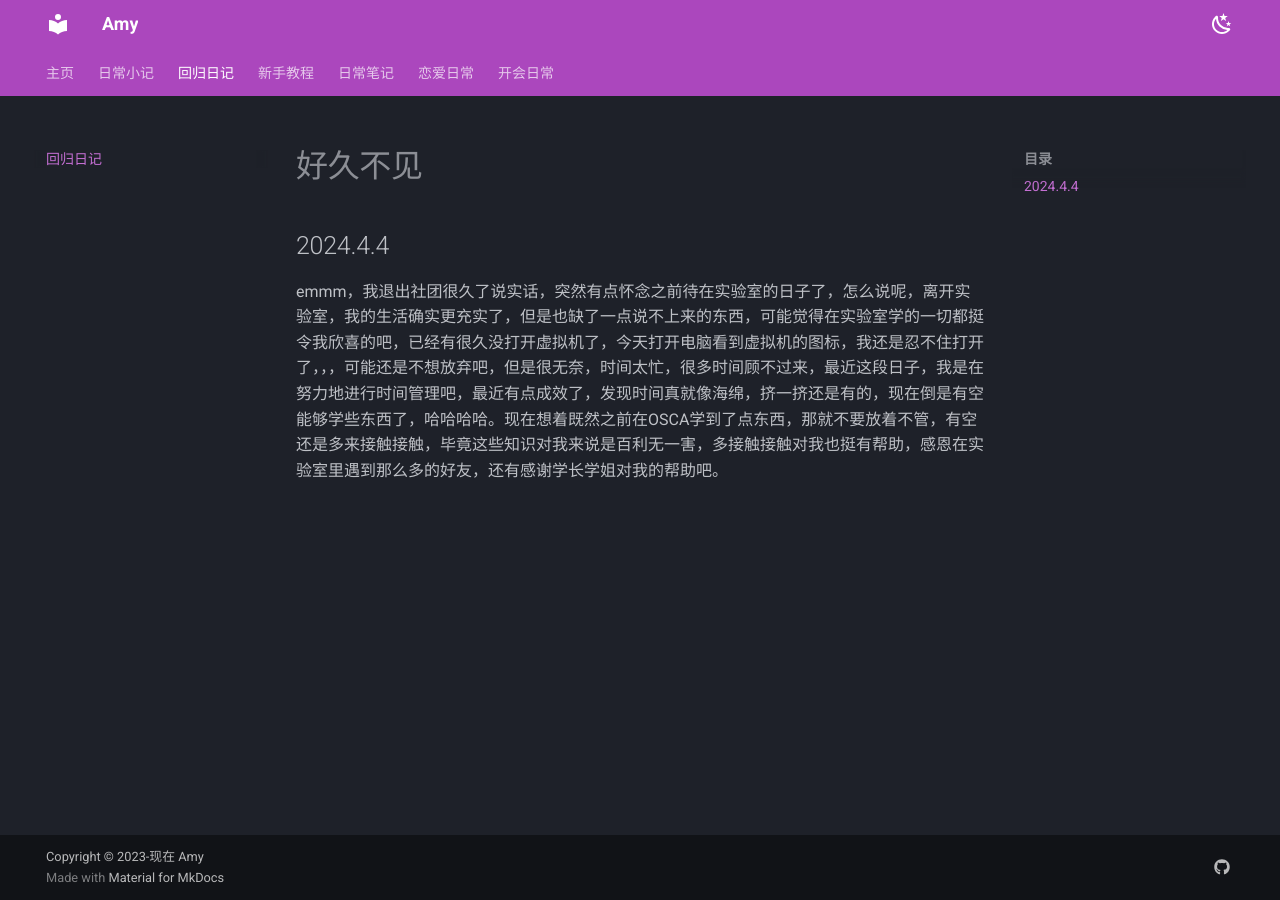
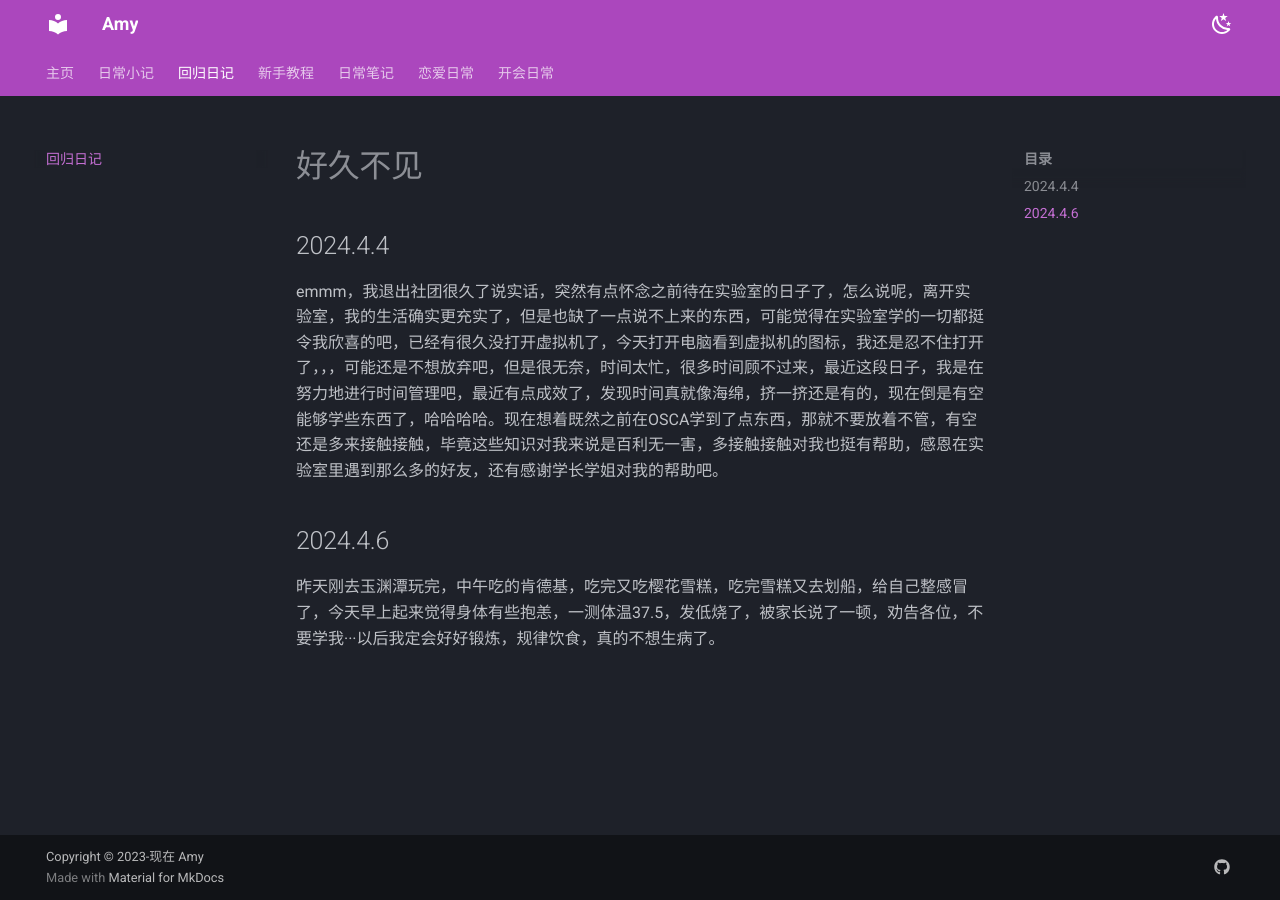
Before and after one commit to AmyWang5/Amyhhh-blog, an MkDocs documentation site: the page built from docs/AMY4/comback.md, in a window 1280 px wide. Built offline with MkDocs 1.6.1 and Material for MkDocs 9.7.7, drawn with Linux system fonts in a browser that asks for light colours.

Commit message:
2024-04-06_11:54:23 update

```diff
--- a/docs/AMY4/comback.md
+++ b/docs/AMY4/comback.md
@@ -3,3 +3,7 @@
 ##  2024.4.4
 
 emmm，我退出社团很久了说实话，突然有点怀念之前待在实验室的日子了，怎么说呢，离开实验室，我的生活确实更充实了，但是也缺了一点说不上来的东西，可能觉得在实验室学的一切都挺令我欣喜的吧，已经有很久没打开虚拟机了，今天打开电脑看到虚拟机的图标，我还是忍不住打开了，，，可能还是不想放弃吧，但是很无奈，时间太忙，很多时间顾不过来，最近这段日子，我是在努力地进行时间管理吧，最近有点成效了，发现时间真就像海绵，挤一挤还是有的，现在倒是有空能够学些东西了，哈哈哈哈。现在想着既然之前在OSCA学到了点东西，那就不要放着不管，有空还是多来接触接触，毕竟这些知识对我来说是百利无一害，多接触接触对我也挺有帮助，感恩在实验室里遇到那么多的好友，还有感谢学长学姐对我的帮助吧。
+
+## 2024.4.6
+
+昨天刚去玉渊潭玩完，中午吃的肯德基，吃完又吃樱花雪糕，吃完雪糕又去划船，给自己整感冒了，今天早上起来觉得身体有些抱恙，一测体温37.5，发低烧了，被家长说了一顿，劝告各位，不要学我···以后我定会好好锻炼，规律饮食，真的不想生病了。
```
